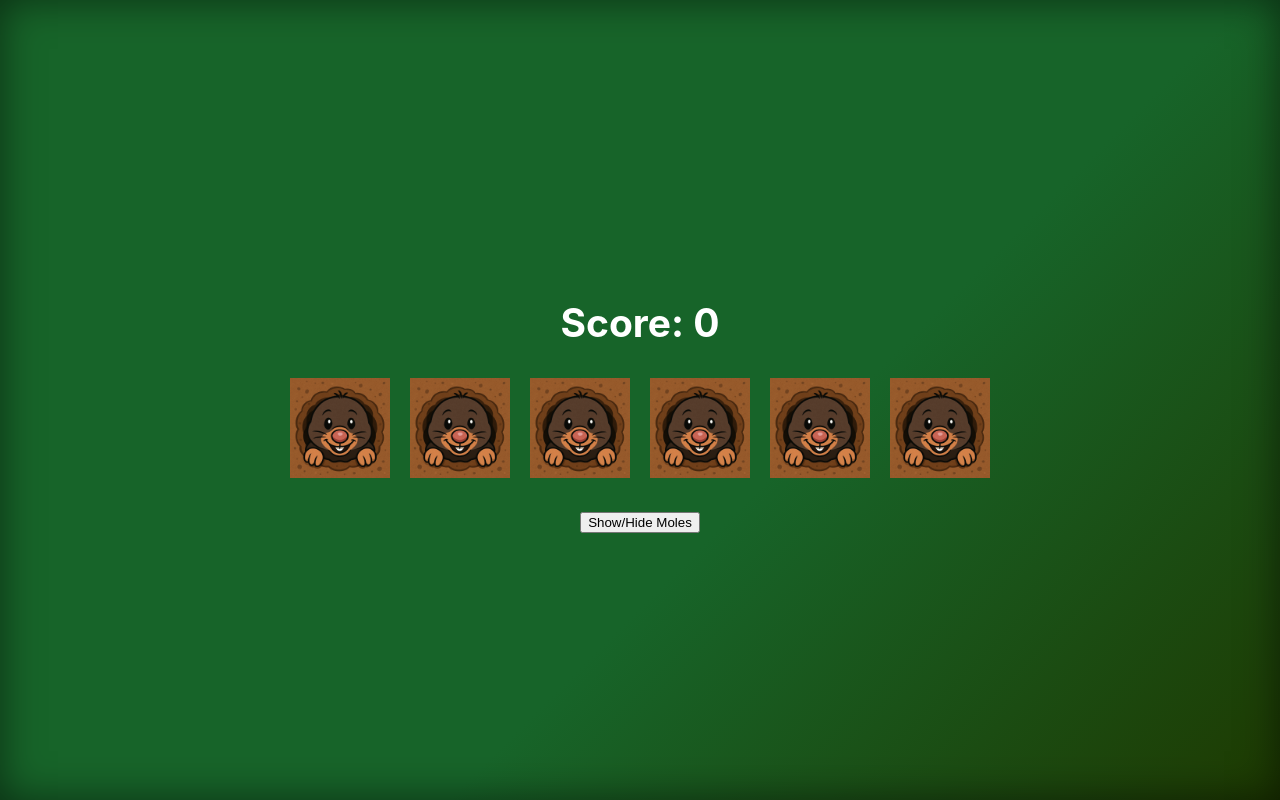
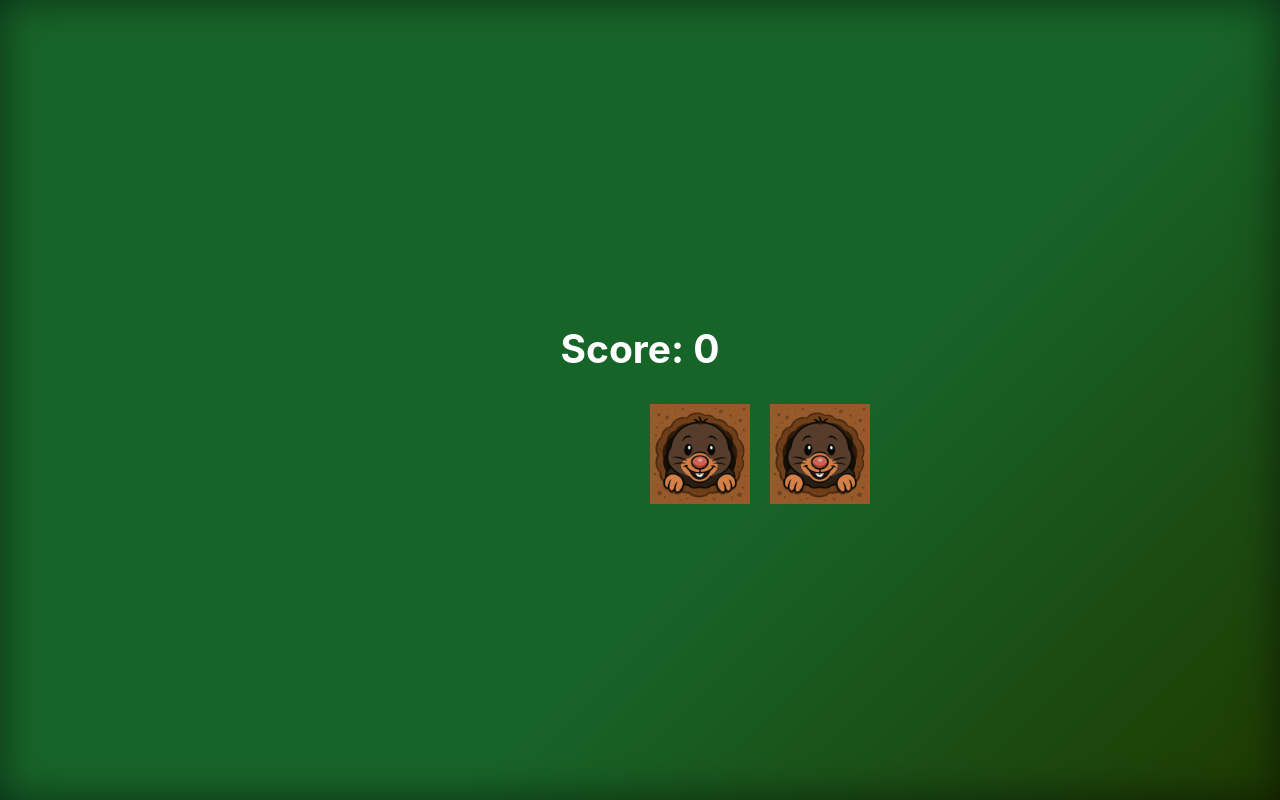
Before and after one commit to Vozer0/react_project, a React (Create React App) app in the folder project_wack/: page / in a window 1280 px wide. Built offline with nearby package versions, Linux system fonts and the light colour scheme.

Commit message:
moles go up and down

```diff
--- a/project_wack/src/App.js
+++ b/project_wack/src/App.js
@@ -1,39 +1,59 @@
-import React, { useState } from "react";
+import React, { useState, useEffect } from "react";
 import moleImg from "./mole.png";
 import "./App.css";
 
 function App() {
-  const [visible, setVisible] = useState(true);
+  const moleCount = 6;
   const [score, setScore] = useState(0);
+  const [activeMoles, setActiveMoles] = useState([]);
 
-  const toggleMole = () => setVisible((v) => !v);
-  const handleMoleClick = () => setScore((s) => s + 1);
+  // Number of moles to show at once
+  const visibleMoleCount = 2;
 
-  // Create an array for multiple mole buttons
-  const moleButtons = Array.from({ length: 6 });
+  useEffect(() => {
+    const interval = setInterval(() => {
+      // Pick unique random indices for visible moles
+      const indices = [];
+      while (indices.length < visibleMoleCount) {
+        const idx = Math.floor(Math.random() * moleCount);
+        if (!indices.includes(idx)) {
+          indices.push(idx);
+        }
+      }
+      setActiveMoles(indices);
+    }, 1000);
+    return () => clearInterval(interval);
+  }, []);
+
+  const handleMoleClick = (idx) => {
+    if (activeMoles.includes(idx)) {
+      setScore((s) => s + 1);
+      // Remove the clicked mole from active moles
+      setActiveMoles((moles) => moles.filter((m) => m !== idx));
+    }
+  };
 
   return (
     <div className="App-header">
       <h2>Score: {score}</h2>
       <div style={{ display: "flex", gap: "20px", justifyContent: "center" }}>
-        {visible &&
-          moleButtons.map((_, idx) => (
+        {Array.from({ length: moleCount }).map((_, idx) => (
           <button
             key={idx}
             style={{
               background: "none",
               border: "none",
               padding: 0,
-                cursor: "pointer",
+              cursor: activeMoles.includes(idx) ? "pointer" : "default",
+              visibility: activeMoles.includes(idx) ? "visible" : "hidden",
             }}
-              onClick={handleMoleClick}
+            onClick={() => handleMoleClick(idx)}
+            disabled={!activeMoles.includes(idx)}
           >
             <img src={moleImg} alt="Mole" style={{ width: 100, height: 100 }} />
           </button>
         ))}
       </div>
-      <br />
-      <button onClick={toggleMole}>Show/Hide Moles</button>
     </div>
   );
 }
```
Lines whose indentation alone changed are shown as unchanged.
